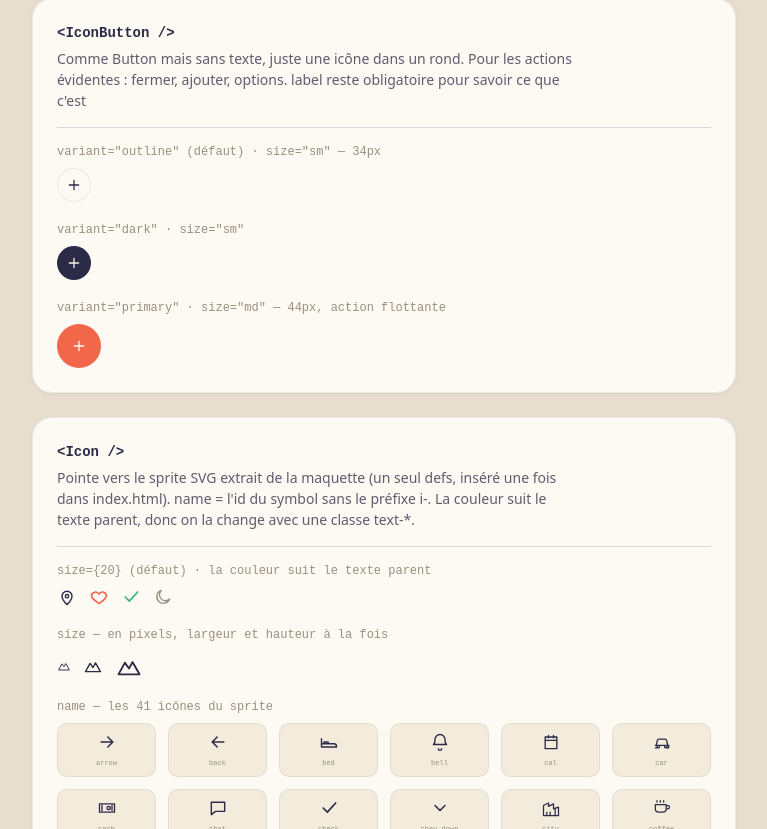
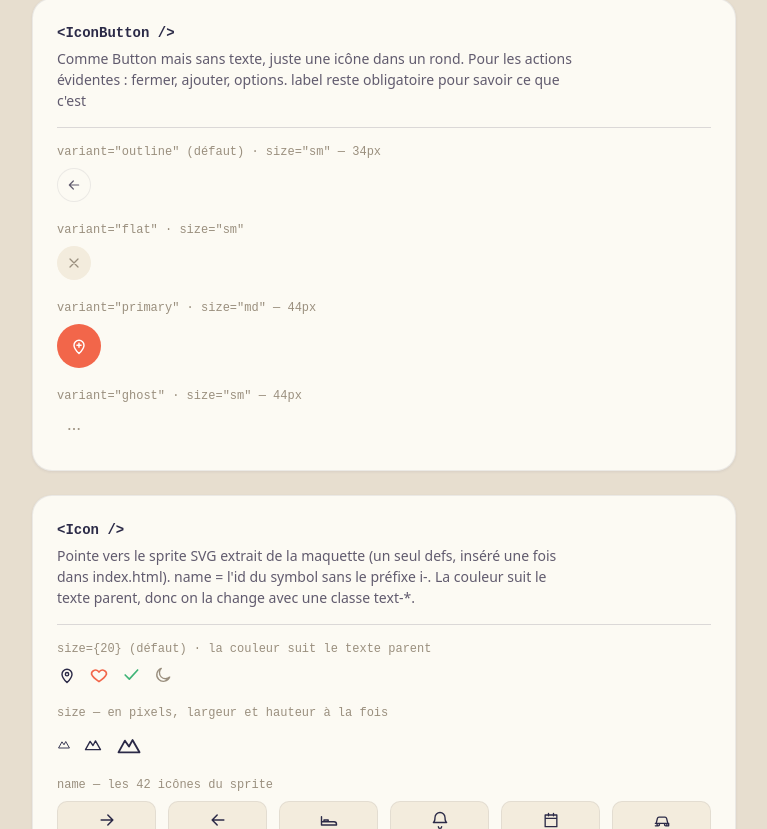
Before and after one commit to Blueton23/Transcendence, a React (Vite) app in the folder srcs/frontend/: page / in a window 1280 px wide. Shown: the part 611-1440 px from the top of the page, without its empty margins (256-1023 px from the left). Built offline with nearby package versions, Linux system fonts and the light colour scheme.

Commit message:
fix shared components Icon + IconButton

```diff
--- a/srcs/frontend/index.html
+++ b/srcs/frontend/index.html
@@ -53,6 +53,7 @@
     <symbol id="i-back" viewBox="0 0 24 24"><path d="M19 12H5M11 6l-6 6 6 6" fill="none" stroke="currentColor" stroke-width="1.8" stroke-linecap="round" stroke-linejoin="round"></path></symbol>
     <symbol id="i-users" viewBox="0 0 24 24"><path d="M9 11a3 3 0 100-6 3 3 0 000 6zM3 19c0-2.8 2.7-5 6-5s6 2.2 6 5M16 6a3 3 0 010 6M21 19c0-2.2-1.5-4-3.5-4.6" fill="none" stroke="currentColor" stroke-width="1.6" stroke-linecap="round" stroke-linejoin="round"></path></symbol>
     <symbol id="i-ext" viewBox="0 0 24 24"><path d="M14 5h5v5M19 5l-8 8M12 5H6a1 1 0 00-1 1v12a1 1 0 001 1h12a1 1 0 001-1v-6" fill="none" stroke="currentColor" stroke-width="1.6" stroke-linecap="round" stroke-linejoin="round"></path></symbol>
+    <symbol id="i-x" viewBox="0 0 24 24"><path d="M6 6l12 12M18 6L6 18" fill="none" stroke="currentColor" stroke-width="1.9" stroke-linecap="round" stroke-linejoin="round"></path></symbol>
     </defs>
     </svg>
     <div id="root"></div>
--- a/srcs/frontend/src/pages/Demo.tsx
+++ b/srcs/frontend/src/pages/Demo.tsx
@@ -86,13 +86,16 @@ function Demo() {
         role="Comme Button mais sans texte, juste une icône dans un rond. Pour les actions évidentes : fermer, ajouter, options. label reste obligatoire pour savoir ce que c'est"
       >
         <Specimen label='variant="outline" (défaut) · size="sm" — 34px'>
-          <IconButton icon={<Icon name="plus" size={16} />} label="Ajouter" variant="outline" size="sm" />
+          <IconButton icon={<Icon name="back" size={16} />} label="Ajouter" variant="outline" size="sm" />
         </Specimen>
-        <Specimen label='variant="dark" · size="sm"'>
-          <IconButton icon={<Icon name="plus" size={16} />} label="Ajouter" variant="dark" size="sm" />
+        <Specimen label='variant="flat" · size="sm"'>
+          <IconButton icon={<Icon name="x" size={16} />} label="Fermer" variant="flat" size="sm" />
         </Specimen>
-        <Specimen label='variant="primary" · size="md" — 44px, action flottante'>
-          <IconButton icon={<Icon name="plus" size={16} />} label="Ajouter" variant="primary" size="md" />
+        <Specimen label='variant="primary" · size="md" — 44px'>
+          <IconButton icon={<Icon name="pinplus" size={20} />} label="Epingler une idee" variant="primary" size="md" />
+        </Specimen>
+        <Specimen label='variant="ghost" · size="sm" — 44px'>
+          <IconButton icon={<Icon name="dots" size={16} />} label="Voir les options" variant="ghost" size="sm" />
         </Specimen>
       </Section>
 
--- a/srcs/frontend/src/shared/ui/Icon.tsx
+++ b/srcs/frontend/src/shared/ui/Icon.tsx
@@ -8,7 +8,7 @@ export const iconNames = [
 	"fork", "heart", "heart-f", "home", "inbox", "info", "map",
 	"moon", "moon-off", "mtn", "photo", "pin", "pinplus", "plus",
 	"route", "search", "spark", "spark-f", "store", "sun", "tent",
-	"user", "users", "van", "wallet", "wifi-off",
+	"user", "users", "van", "wallet", "wifi-off", "x",
 ] as const;
 
 export type IconName = typeof iconNames[number];
--- a/srcs/frontend/src/shared/ui/IconButton.tsx
+++ b/srcs/frontend/src/shared/ui/IconButton.tsx
@@ -1,6 +1,6 @@
 import type { ReactNode, ButtonHTMLAttributes } from "react";
 
-type IconButtonVariant = "primary" | "dark" | "outline";
+type IconButtonVariant = "primary" | "flat" | "outline" | "ghost";
 type IconButtonSize = "sm" | "md";
 
 interface IconButtonProps extends ButtonHTMLAttributes<HTMLButtonElement> {
@@ -12,8 +12,9 @@ interface IconButtonProps extends ButtonHTMLAttributes<HTMLButtonElement> {
 
 const variantStyles = {
 	primary: "bg-brand-primary text-inverse border-transparent",
-	dark: "bg-brand-dark text-surface-soft border-transparent",
-	outline: "bg-surface border-border text-text",
+	flat: "bg-surface-container text-muted border-transparent",
+	outline: "bg-surface border-border text-text-secondary",
+	ghost: "bg-transparent border-transparent text-muted",
 };
 
 const sizeStyles = {
```
